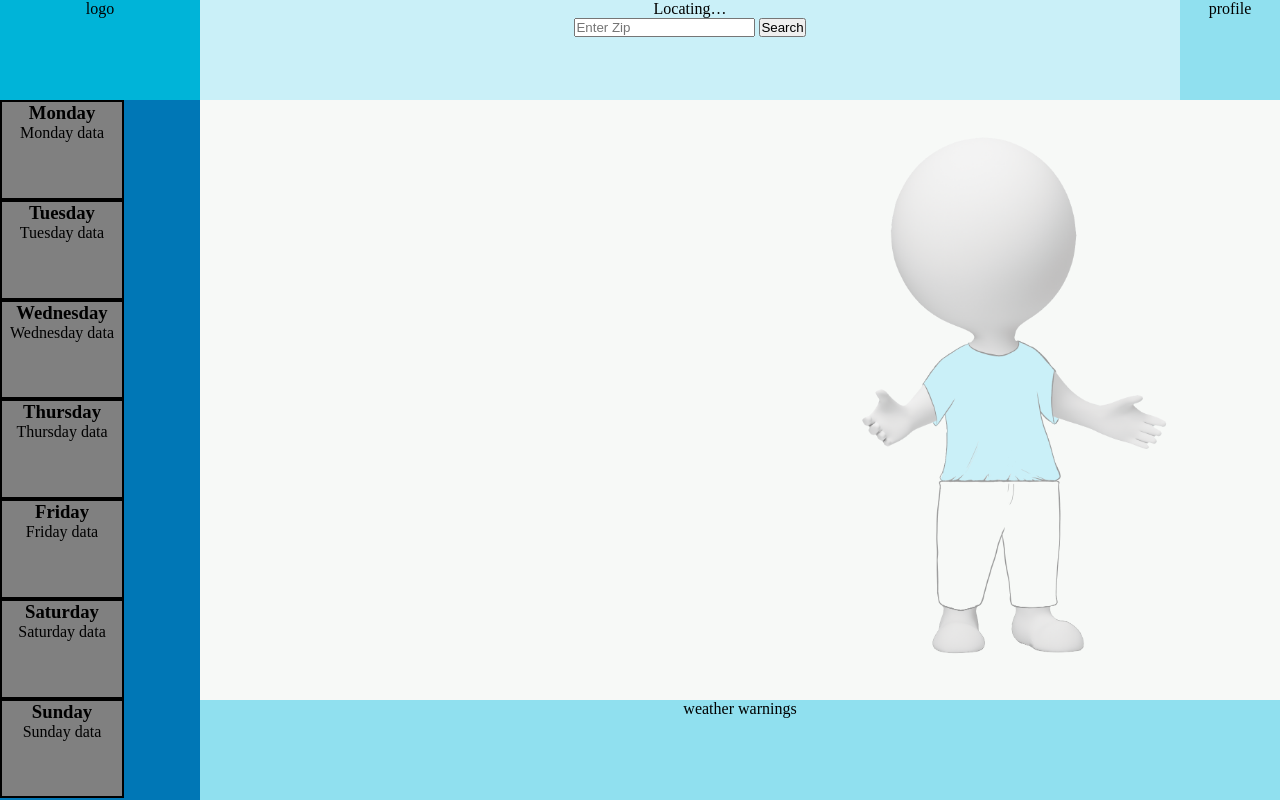
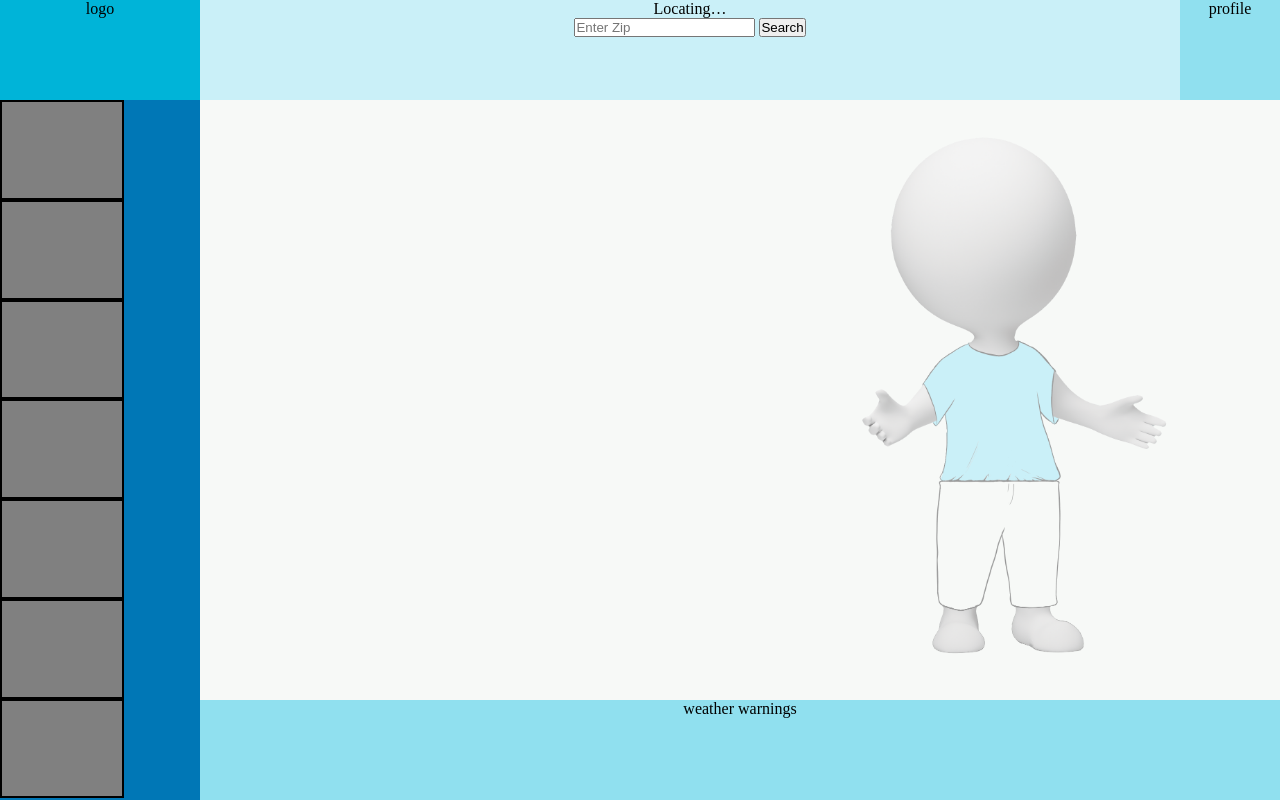
Before and after one commit to Curtynap/Wearther, a website: page views/Homepage.html in a window 1280 px wide. Drawn offline with Linux system fonts and the light colour scheme.

Commit message:
Got rid of explicit tab naming so that the tabs dont populate mon - sunday they populate currday - day 6

```diff
--- a/views/Homepage.html
+++ b/views/Homepage.html
@@ -41,56 +41,53 @@
 
          </div> -->
 
-                <div id="Monday" class="tabcontent">
-                <h3>Monday</h3>
-                <p id = "dayData">Monday data</p>
+                <div id="tabZero" class="tabcontent">
+                    <h3 id="tabHead0"></h3>
+                    <p id = "zeroData"></p>
                 </div>
-                <div id="Tuesday" class="tabcontent">
+                <div id="tabOne" class="tabcontent">
 
-                <h3>Tuesday</h3>
-
-                <p id = "dayData">Tuesday data</p>
-
+                    <h3 id = "tabHead1"></h3>
+                    <p id = "oneData"></p>
                 </div>
-                <div id="Wednesday" class="tabcontent">
-                <h3>Wednesday</h3>
-                <p id = "dayData">Wednesday data</p>
+                <div id="tabTwo" class="tabcontent">
+                <h3 id = "tabHead2"></h3>
+                <p id = "twoData"></p>
 
              </div>
+            <div id="tabThree" class="tabcontent">
 
-            <div id="Thursday" class="tabcontent">
+                <h3 id = "tabHead3"></h3>
 
-                <h3>Thursday</h3>
-
-                <p id = "dayData">Thursday data</p>
+                <p id = "threeData"></p>
 
             </div>
 
 
-            <div id="Friday" class="tabcontent">
+            <div id="tabFour" class="tabcontent">
 
-                <h3>Friday</h3>
+                <h3 id = "tabHead4"></h3>
 
-                <p id = "dayData">Friday data</p>
+                <p id = "fourData"></p>
 
             </div>
 
 
-            <div id="Saturday" class="tabcontent">
+            <div id="tabFive" class="tabcontent">
 
-                <h3>Saturday</h3>
+                <h3 id = "tabHead5"></h3>
 
-                <p id = "dayData">Saturday data</p>
+                <p id = "fiveData"></p>
 
             </div>
 
 
 
-            <div id="Sunday" class="tabcontent">
+            <div id="tabSix" class="tabcontent">
 
-                <h3>Sunday</h3>
+                <h3 id = "tabHead6"></h3>
 
-                <p id = "dayData">Sunday data</p>
+                <p id = "sixData"></p>
 
             </div>
 
```
